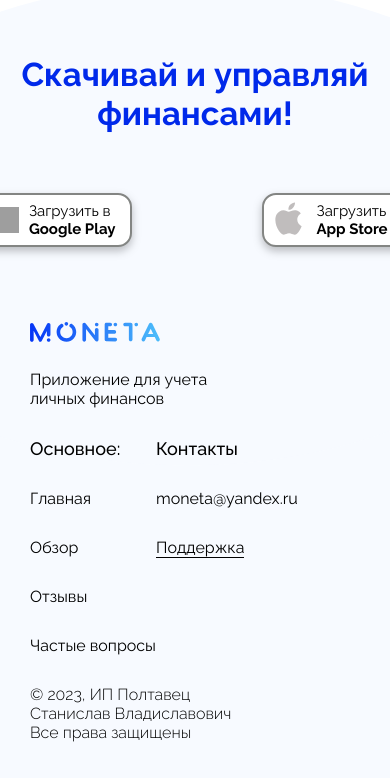
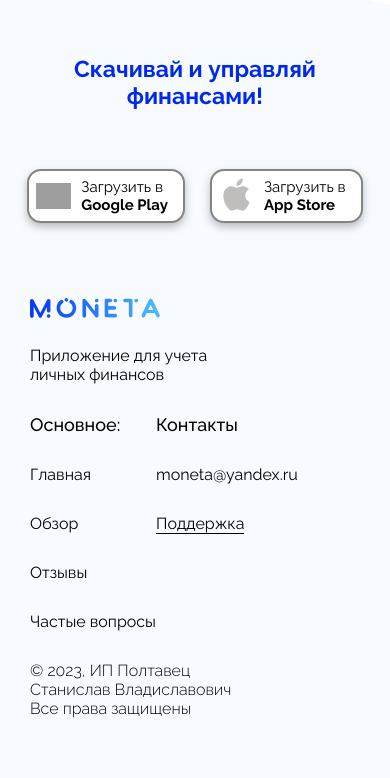
Before and after one commit to kemosaaabe/moneta, a React (Create React App) app: page / in a window 390 px wide. Shown: the part 5628-6406 px from the top of the page. Built offline with nearby package versions, Linux system fonts and the light colour scheme; grey boxes are pictures that could not be loaded.

Commit message:
[+] footer adaptive

```diff
--- a/src/components/DownloadButtons/index.js
+++ b/src/components/DownloadButtons/index.js
@@ -1,8 +1,10 @@
 import styles from './DownloadButtons.module.scss';
+import { useMediaQuery } from '../../services/useMediaQuery';
 
 const DownloadButtons = ({ footer }) => {
+    const isMobile = useMediaQuery('(max-width: 600px)');
     return (
-        <div className={styles.buttons} style={{ gap: footer && '130px' }}>
+        <div className={styles.buttons} style={{ gap: footer && (isMobile ? '25px' : '130px') }}>
             <a
                 href="/"
                 style={{
--- a/src/layout/Footer/Footer.module.scss
+++ b/src/layout/Footer/Footer.module.scss
@@ -16,6 +16,14 @@
         background-size: 170% 100%;
     }
 
+    @media (max-width: 650px) {
+        background-size: 190% 100%;
+    }
+
+    @media (max-width: 450px) {
+        background-size: 210% 100%;
+    }
+
     h3 {
         font-family: 'Raleway', sans-serif;
         font-size: 33px;
@@ -23,6 +31,23 @@
         text-align: center;
         color: #0029ea;
         margin-bottom: 60px;
+        padding: 0 10px;
+
+        @media (max-width: 600px) {
+            font-size: 31px;
+        }
+
+        @media (max-width: 600px) {
+            font-size: 29px;
+        }
+
+        @media (max-width: 470px) {
+            font-size: 25px;
+        }
+
+        @media (max-width: 420px) {
+            font-size: 23px;
+        }
     }
 }
 
@@ -35,9 +60,13 @@
     @media (max-width: 850px) {
         flex-direction: column;
         gap: 30px;
-        align-items: flex-start;
+        align-items: center;
         padding-left: 30px;
         width: 100%;
+    }
+
+    @media (max-width: 450px) {
+        align-items: flex-start;
     }
 
     .author {
@@ -50,6 +79,15 @@
             flex-direction: column;
             gap: 8px;
 
+            @media (max-width: 850px) {
+                align-items: center;
+                text-align: center;
+            }
+
+            @media (max-width: 450px) {
+                text-align: left;
+                align-items: flex-start;
+            }
 
             img {
                 width: 130px;
@@ -69,6 +107,15 @@
             font-family: 'Raleway', sans-serif;
             font-size: 16px;
             font-weight: 300;
+
+            @media (max-width: 850px) {
+                width: 60%;
+                text-align: center;
+            }
+
+            @media (max-width: 450px) {
+                text-align: left;
+            }
         }
     }
 
@@ -82,7 +129,11 @@
         }
 
         @media (max-width: 850px) {
-            // gap: 100px;
+            gap: 100px;
+        }
+
+        @media (max-width: 450px) {
+            gap: 0px;
         }
 
         ul {
```
